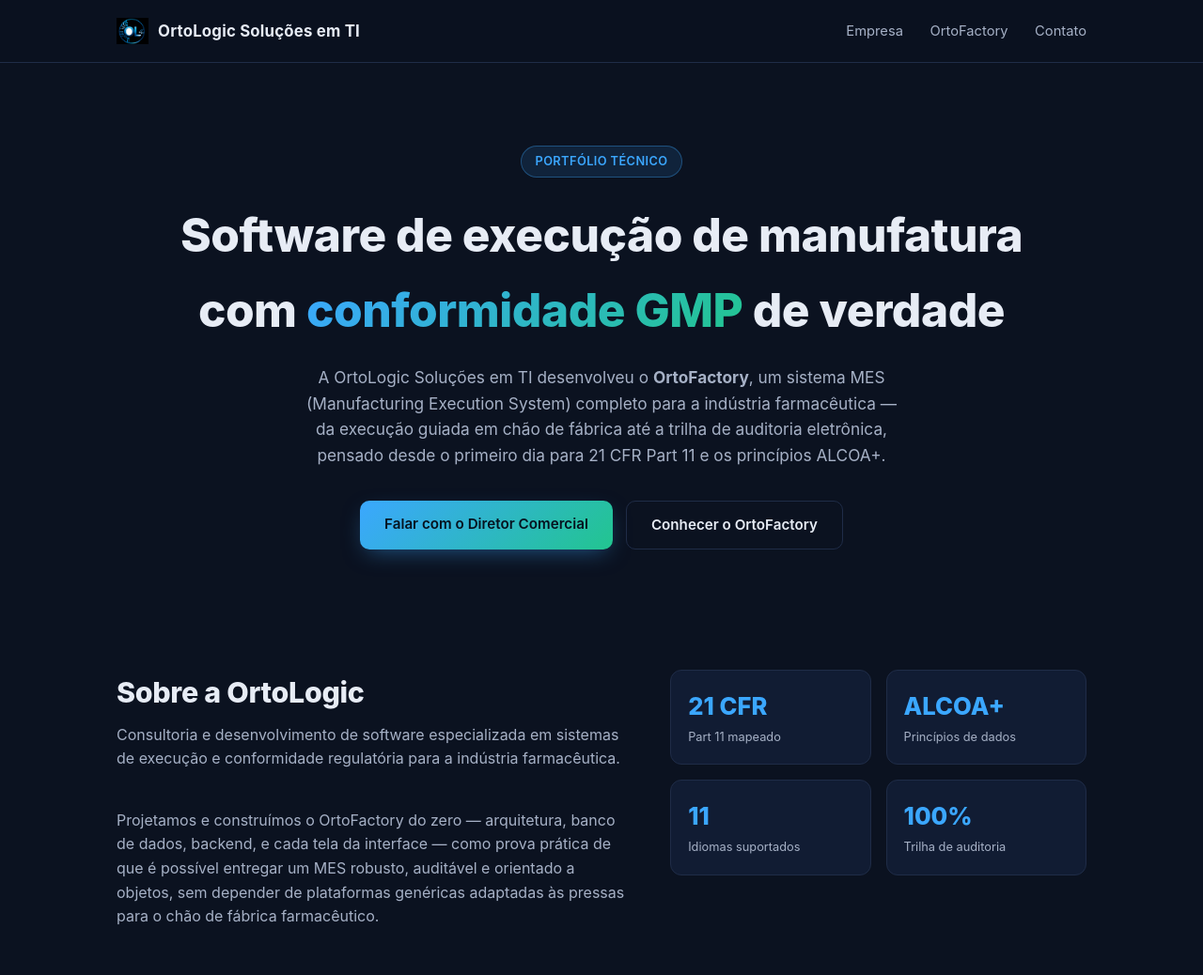
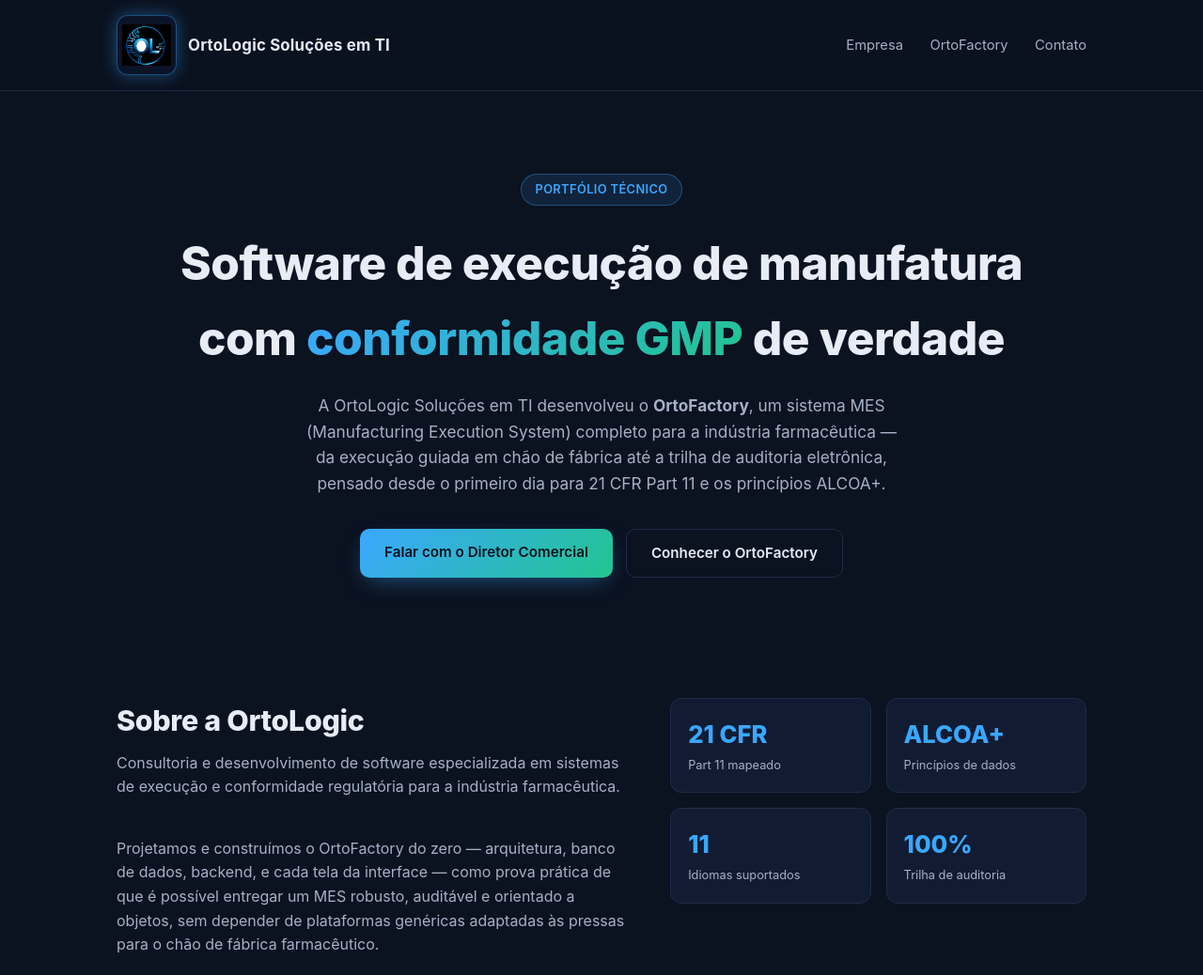
Before and after one commit to senascvi62-spec/ortologic-site, a plain HTML site: page index.html in a window 1280 px wide. Shown: the top 1038 px of the page at 94% size. Drawn offline with Linux system fonts and the light colour scheme.

Commit message:
Aumenta o logo do cabecalho e aplica visual de cartao com brilho, igual a tela de login

```diff
--- a/index.html
+++ b/index.html
@@ -38,12 +38,16 @@
     border-bottom:1px solid var(--border);
   }
   header.site .wrap{display:flex;align-items:center;justify-content:space-between;padding:16px 24px;}
-  .brand{display:flex;align-items:center;gap:10px;font-weight:700;font-size:1.05rem;letter-spacing:.2px;}
+  .brand{display:flex;align-items:center;gap:12px;font-weight:700;font-size:1.05rem;letter-spacing:.2px;}
   .brand .mark{
-    width:34px;height:34px;
+    width:64px;height:64px;border-radius:12px;
+    background:#0a1428;
+    border:1px solid rgba(59,167,255,.4);
+    box-shadow:0 0 18px rgba(59,167,255,.4);
+    padding:5px;
     display:block;
   }
-  .brand .mark img{width:100%;height:100%;object-fit:contain;display:block;}
+  .brand .mark img{width:100%;height:100%;object-fit:contain;display:block;border-radius:6px;}
   nav.top a{color:var(--text-dim);margin-left:24px;font-size:.92rem;}
   nav.top a:hover{color:var(--text);text-decoration:none;}
 
```
